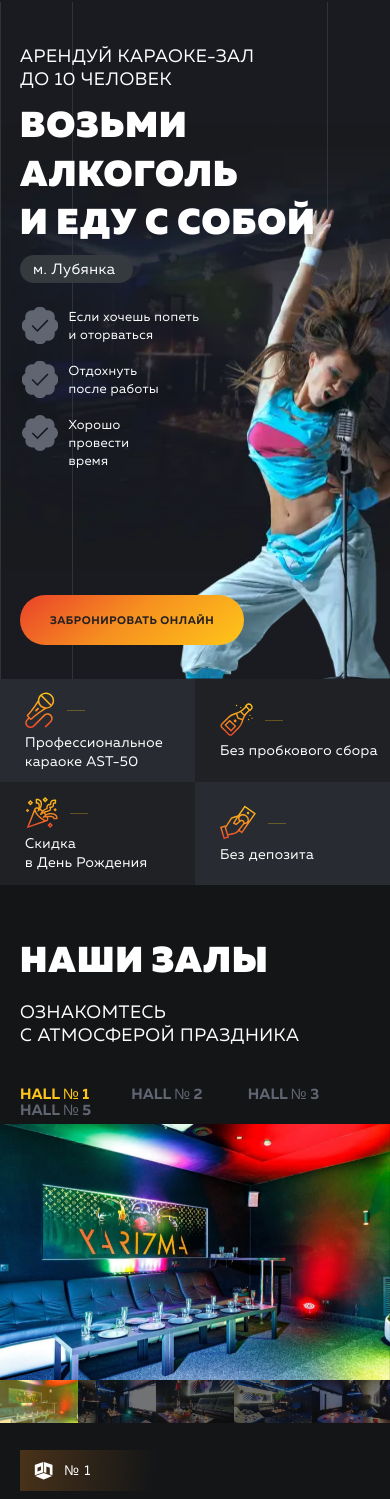
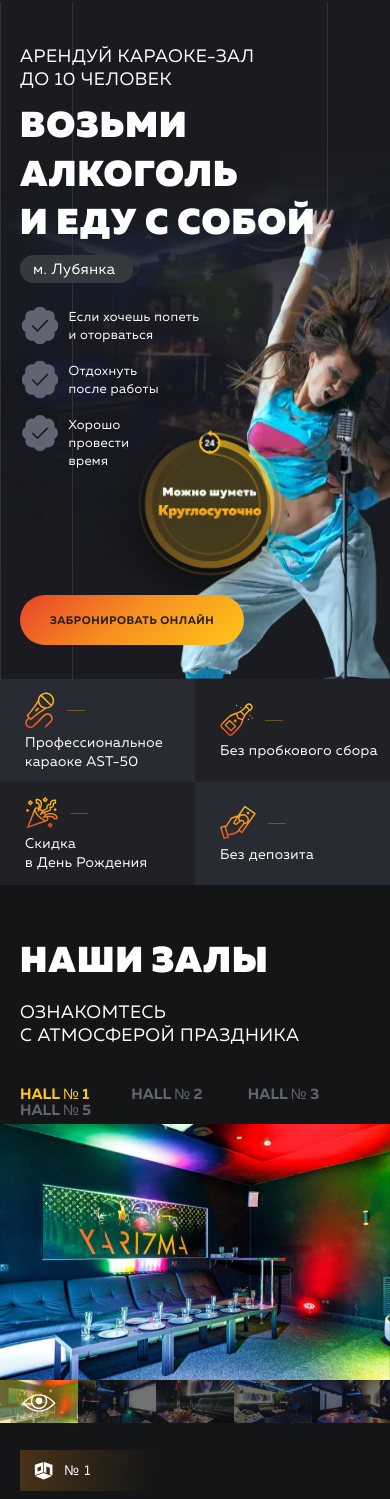
Before and after one commit to Artiom-Work/HARIZMA, a plain HTML site: page index.html in a window 390 px wide. Shown: the part 77-1576 px from the top of the page. Drawn offline with nearby package versions, Linux system fonts and the light colour scheme.

Commit message:
added favicon

```diff
--- a/index.html
+++ b/index.html
@@ -5,6 +5,7 @@
 	<meta charset="UTF-8">
 	<meta name="viewport" content="width=device-width, initial-scale=1.0">
 	<meta http-equiv="X-UA-Compatible" content="IE=edge">
+	<link rel="icon" type="image/svg+xml" href="./images/icons/favicon.svg">
 	<title>XARIZMA</title>
 	<link rel="stylesheet" href="styles/css/dist/style.min.css">
 	<link rel="stylesheet" href="https://cdn.jsdelivr.net/npm/swiper@11/swiper-bundle.min.css">
--- a/styles/scss/blocks/_preview.scss
+++ b/styles/scss/blocks/_preview.scss
@@ -139,12 +139,12 @@
           left: 0;
           right: 0;
           bottom: 0;
-          background: url(../../images/icons/icon-eye.svg) no-repeat center 48% /
-              18%,
+          background: url(../../../images/icons/icon-eye.svg) no-repeat center
+              48% / 18%,
             transparentize($color: $color-accent-light, $amount: 0.6);
           z-index: 1;
           @media (max-width: 768px) {
-            background: url(../../images/icons/icon-eye.svg) no-repeat center
+            background: url(../../../images/icons/icon-eye.svg) no-repeat center
                 55%/ 43%,
               transparentize($color: $color-accent-light, $amount: 0.6);
           }
@@ -164,7 +164,7 @@
             left: 0;
             right: 0;
             bottom: 0;
-            background: url(../../images/icons/icon-eye.svg) no-repeat center
+            background: url(../../../images/icons/icon-eye.svg) no-repeat center
                 48% / 18%,
               transparentize($color: $color-accent-light, $amount: 0.6);
           }
--- a/styles/scss/blocks/_promo.scss
+++ b/styles/scss/blocks/_promo.scss
@@ -246,8 +246,8 @@
       position: absolute;
       width: 269px;
       height: 273px;
-      background: url(../../images/promo/around-the-clock.webp) no-repeat center -32px /
-        138%;
+      background: url(../../../images/promo/around-the-clock.webp) no-repeat
+        center -32px / 138%;
       top: 546px;
       right: 708px;
       z-index: 1;
@@ -267,8 +267,8 @@
         top: 399px;
         width: 246px;
         bottom: 34px;
-        background: url(../../images/promo/around-the-clock-360.webp) no-repeat
-          center / cover;
+        background: url(../../../images/promo/around-the-clock-360.webp)
+          no-repeat center / cover;
       }
       @media (max-width: 560px) {
         height: 248px;
```
Also changed, not shown: images/icons/favicon.svg (added), styles/css/dist/style.min.css, styles/css/style.css, 2 other files.
